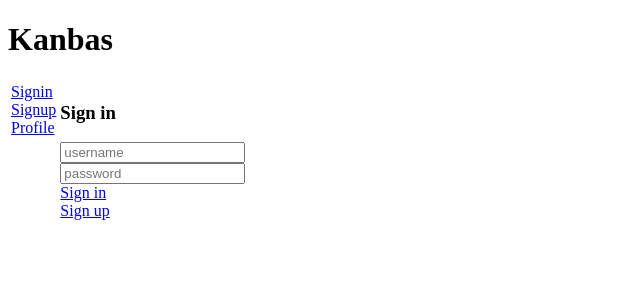
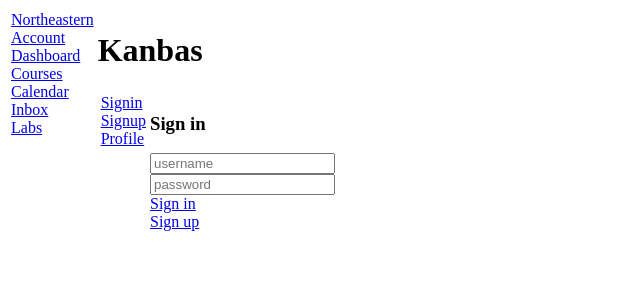
Before and after one commit to VivianDongChen/kanbas-react-web-app-cs5610-fa24, a React (Create React App) app: page /#/Kanbas/Account/Signin in a window 1280 px wide. Shown: the top 300 px of the page, without its empty margins (0-640 px from the left). Built offline with nearby package versions, Linux system fonts and the light colour scheme.

Commit message:
add navigations to Kanbas screen

```diff
--- /dev/null
+++ b/src/Kanbas/Navigation.tsx
@@ -0,0 +1,35 @@
+import { Link } from "react-router-dom";
+export default function KanbasNavigation() {
+  return (
+    <div id="wd-kanbas-navigation">
+      <a href="https://www.northeastern.edu/" id="wd-neu-link" target="_blank">
+        Northeastern
+      </a>
+      <br />
+      <Link to="/Kanbas/Account" id="wd-account-link">
+        Account
+      </Link>
+      <br />
+      <Link to="/Kanbas/Dashboard" id="wd-dashboard-link">
+        Dashboard
+      </Link>
+      <br />
+      <Link to="/Kanbas/Courses" id="wd-course-link">
+        Courses
+      </Link>
+      <br />
+      <Link to="/Kanbas/Calendar" id="wd-calendar-link">
+        Calendar
+      </Link>
+      <br />
+      <Link to="/Kanbas/Inbox" id="wd-inbox-link">
+        Inbox
+      </Link>
+      <br />
+      <Link to="/Labs" id="wd-labs-link">
+        Labs
+      </Link>
+      <br />
+    </div>
+  );
+}
--- a/src/Kanbas/index.tsx
+++ b/src/Kanbas/index.tsx
@@ -1,16 +1,26 @@
 import { Navigate, Route, Routes } from "react-router-dom";
 import Account from "./Account";
 import Dashboard from "./DashBoard";
+import KanbasNavigation from "./Navigation";
 
 export default function Kanbas() {
   return (
     <div id="wd-kanbas">
+      <table>
+        <tr>
+          <td valign="top">
+            <KanbasNavigation />
+          </td>
+          <td valign="top">
             <h1>Kanbas</h1>
             <Routes>
               <Route path="/" element={<Navigate to="Account" />} />
               <Route path="/Account/*" element={<Account />} />
               <Route path="/Dashboard" element={<Dashboard />} />
             </Routes>
+          </td>
+        </tr>
+      </table>
     </div>
   );
 }
```
Lines whose indentation alone changed are shown as unchanged.
